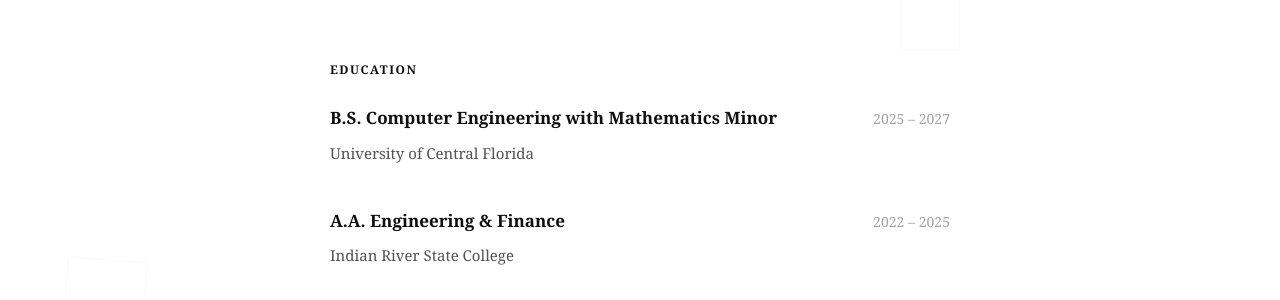
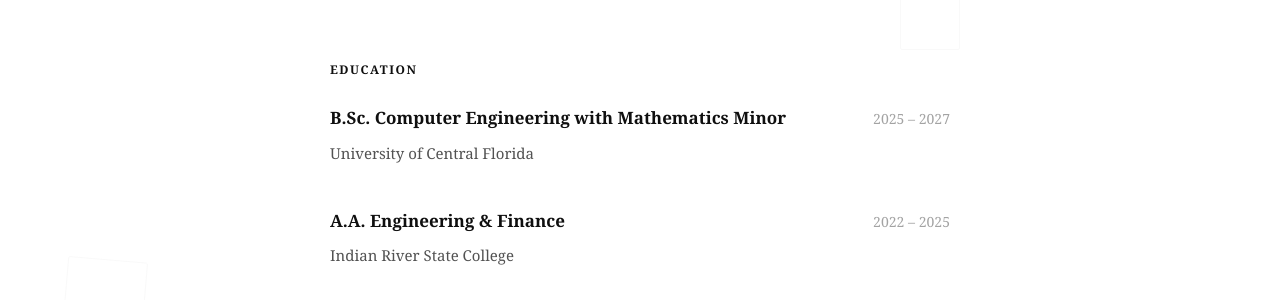
Before and after one commit to brianrojrc/brianrojrc.github.io, a Jekyll site: the page built from index.md, in a window 1280 px wide and 900 px high, scrolled down 1211 px. Shown: the part 370-670 px from the top of the window. Built offline with Jekyll 4.4.1, drawn with Linux system fonts in a browser that asks for light colours.

Commit message:
Update index.md

```diff
--- a/index.md
+++ b/index.md
@@ -70,7 +70,7 @@
 
     <div class="work-item">
         <div class="item-header">
-            <div class="item-title">B.S. Computer Engineering with Mathematics Minor</div>
+            <div class="item-title">B.Sc. Computer Engineering with Mathematics Minor</div>
             <div class="item-date">2025 – 2027</div>
         </div>
         <div class="item-subtitle">University of Central Florida</div>
```
